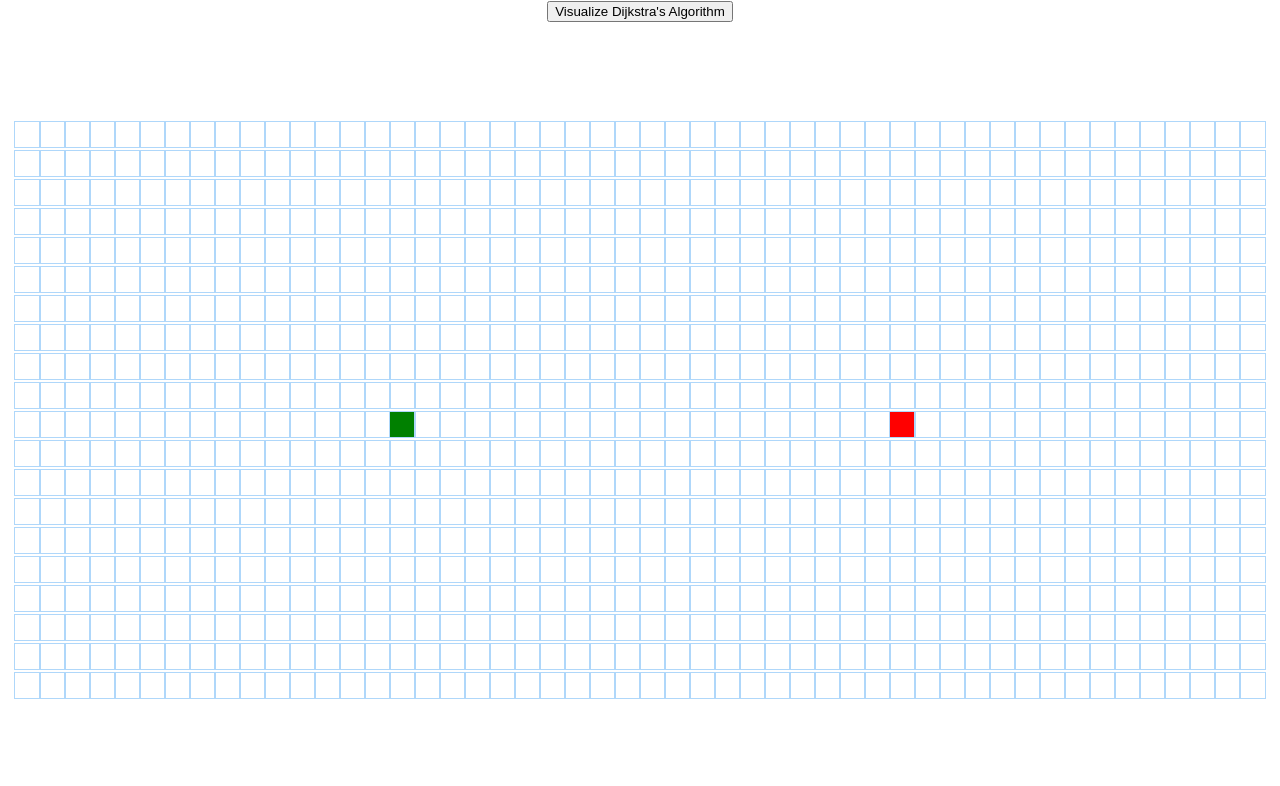
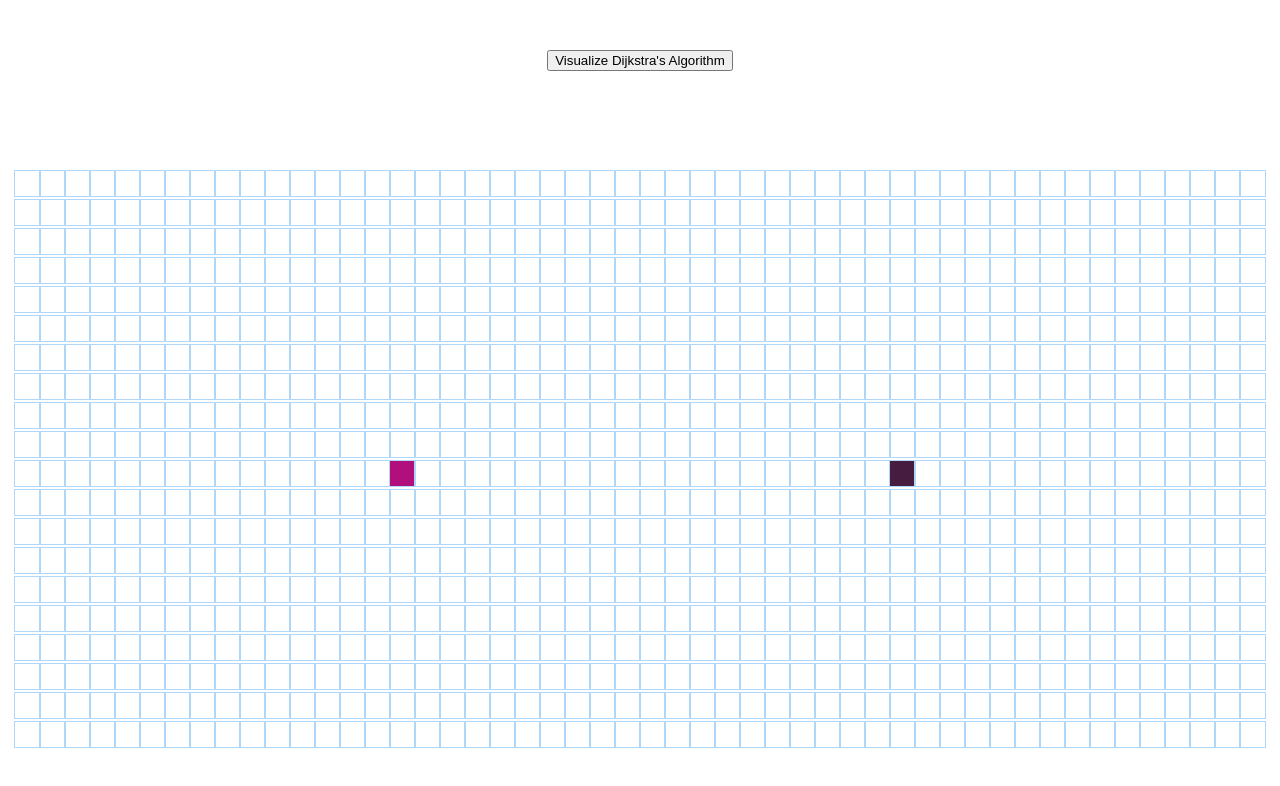
Before and after one commit to jpolmon/pathfinding-visualizer, a React (Create React App) app: page / in a window 1280 px wide. Shown: the top 786 px of the page. Built offline with nearby package versions, Linux system fonts and the light colour scheme.

Commit message:
Got the basic dijkstras visualization working with the walls

```diff
--- a/src/PathfindingVisualizer/Node/Node.css
+++ b/src/PathfindingVisualizer/Node/Node.css
@@ -6,17 +6,63 @@
 }
 
 .node-end {
-  background-color: red;
+  background-color: rgb(70, 29, 65);
 }
 
 .node-start {
-  background-color: green;
+  background-color: rgb(177, 15, 123);
 }
 
 .node-visited {
-  background-color: blue;
+  animation-name: visitedAnimation;
+  animation-duration: 1.5s;
+  animation-timing-function: ease-out;
+  animation-delay: 0;
+  animation-direction: alternate;
+  animation-fill-mode: forwards;
+  animation-play-state: running;
+}
+
+@keyframes visitedAnimation {
+  0% {
+    transform: scale(0.3);
+    background-color: rgba(0, 0, 128, 0.75);
+    border-radius: 100%;
+  }
+
+  100% {
+    transform: scale(1);
+    background-color: rgba(1, 105, 184, 0.75);
+  }
 }
 
 .node-wall {
-  background-color: rgb(12, 53, 71);
+  background-color: rgb(4, 33, 46);
 }
+
+.node-shortest-path {
+  animation-name: shortestPath;
+  animation-duration: 1.5s;
+  animation-timing-function: ease-out;
+  animation-delay: 0;
+  animation-direction: alternate;
+  animation-fill-mode: forwards;
+  animation-play-state: running;
+}
+
+@keyframes shortestPath {
+  0% {
+    transform: scale(0.6);
+    background-color: rgb(177, 15, 123);
+  }
+
+  50% {
+    transform: scale(1.2);
+    background-color: rgb(177, 15, 123);
+  }
+
+  100% {
+    transform: scale(1);
+    background-color: rgb(177, 15, 123);
+  }
+}
--- a/src/PathfindingVisualizer/PathfindingVisualizer.css
+++ b/src/PathfindingVisualizer/PathfindingVisualizer.css
@@ -1,3 +1,7 @@
 .grid {
   margin: 100px 0 0;
 }
+
+button {
+  margin-top: 50px;
+}
--- a/src/PathfindingVisualizer/PathfindingVisualizer.jsx
+++ b/src/PathfindingVisualizer/PathfindingVisualizer.jsx
@@ -1,6 +1,6 @@
 import React, { Component } from 'react';
 import Node from './Node/Node';
-import { dijkstra } from '../algorithms/dijkstra';
+import { dijkstra, getNodesInShortestPathOrder } from '../algorithms/dijkstra';
 
 import './PathfindingVisualizer.css';
 
@@ -38,8 +38,39 @@ export default class PathfindingVisualizer extends Component {
     this.setState({ mouseIsPressed: false })
   }
 
+  animateDijkstra(visitedNodesInOrder, nodesInShortestPathOrder) {
+    for (let i = 0; i <= visitedNodesInOrder.length; i++) {
+      if(i === visitedNodesInOrder.length) {
+        setTimeout(() => {
+          this.animateShortestPath(nodesInShortestPathOrder);
+        }, 10 * i);
+        return;
+      }
+      setTimeout(() => {
+        const node = visitedNodesInOrder[i];
+        if (!node.isStart && !node.isEnd) {
+          document.getElementById(`node-${node.row}-${node.col}`).className = 'node node-visited';
+        }
+      }, 10 * i);
+    }
+  }
+
+  animateShortestPath(nodesInShortestPathOrder) {
+    for (let i = 0; i < nodesInShortestPathOrder.length; i++) {
+      setTimeout(() => {
+        const node = nodesInShortestPathOrder[i];
+        document.getElementById(`node-${node.row}-${node.col}`).className = 'node node-shortest-path';
+      }, 50 * i);
+    }
+  }
+
   visualizeDijkstra() {
     const { grid } = this.state;
+    const startNode = grid[START_NODE_ROW][START_NODE_COL];
+    const endNode = grid[END_NODE_ROW][END_NODE_COL];
+    const visitedNodesInOrder = dijkstra(grid, startNode, endNode);
+    const nodesInShortestPathOrder = getNodesInShortestPathOrder(endNode);
+    this.animateDijkstra(visitedNodesInOrder, nodesInShortestPathOrder);
   }
 
 
--- a/src/algorithms/dijkstra.js
+++ b/src/algorithms/dijkstra.js
@@ -1,5 +1,51 @@
 import FibHeap from "./utils/FibHeap";
+import getAllNodes from "./utils/getAllNodes";
 
-export function dijkstra(grid, startNode, finishNode) {
-  let visitedNodes = new FibHeap();
+export function dijkstra(grid, startNode, endNode) {
+  let visitedNodes = [];
+  startNode.distance = 0;
+  const unvisitedNodes = getAllNodes(grid);
+  while (!!unvisitedNodes.length) {
+    sortNodesByDistance(unvisitedNodes);
+    const closestNode = unvisitedNodes.shift();
+    if (closestNode.isWall) continue;
+    if (closestNode.distance === Infinity) return visitedNodes;
+    closestNode.isVisited = true;
+    visitedNodes.push(closestNode);
+    if (closestNode === endNode) return visitedNodes;
+    updateUnvisitedNeighbors(closestNode, grid);
+  }
 }
+
+function sortNodesByDistance(unvisitedNodes) {
+  unvisitedNodes.sort((nodeA, nodeB) => nodeA.distance - nodeB.distance);
+}
+
+function updateUnvisitedNeighbors(node, grid) {
+  const unvisitedNeighbors = getUnvisitedNeighbors(node, grid);
+  for (const neighbor of unvisitedNeighbors) {
+    neighbor.distance = node.distance + 1;
+    neighbor.previousNode = node;
+  }
+}
+
+function getUnvisitedNeighbors(node, grid) {
+  const neighbors = [];
+  const { row, col } = node;
+  if (row > 0) neighbors.push(grid[row - 1][col]);
+  if (row < grid.length - 1) neighbors.push(grid[row + 1][col]);
+  if (col > 0) neighbors.push(grid[row][col - 1]);
+  if (col < grid[0].length - 1) neighbors.push(grid[row][col + 1]);
+  return neighbors.filter((neighbor) => !neighbor.isVisited);
+}
+
+export function getNodesInShortestPathOrder(endNode) {
+  const nodesInShortestPathOrder = [];
+  let currentNode = endNode;
+  while (currentNode !== null) {
+    nodesInShortestPathOrder.unshift(currentNode);
+    currentNode = currentNode.previousNode;
+  }
+  console.log(nodesInShortestPathOrder);
+  return nodesInShortestPathOrder;
+}
--- /dev/null
+++ b/src/algorithms/utils/getAllNodes.js
@@ -0,0 +1,11 @@
+function getAllNodes(grid) {
+  const nodes = [];
+  for (const row of grid) {
+    for (const node of row) {
+      nodes.push(node);
+    }
+  }
+  return nodes;
+}
+
+export default getAllNodes;
```
